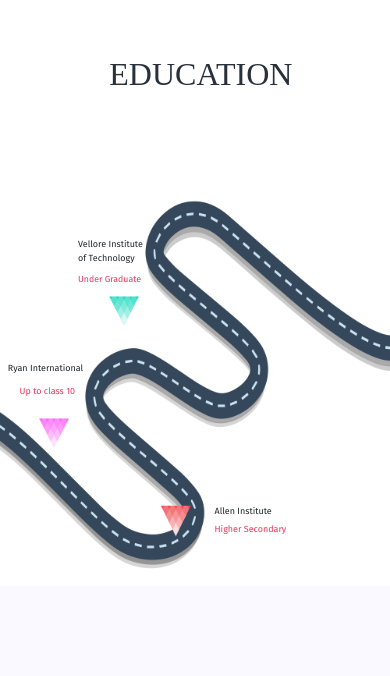
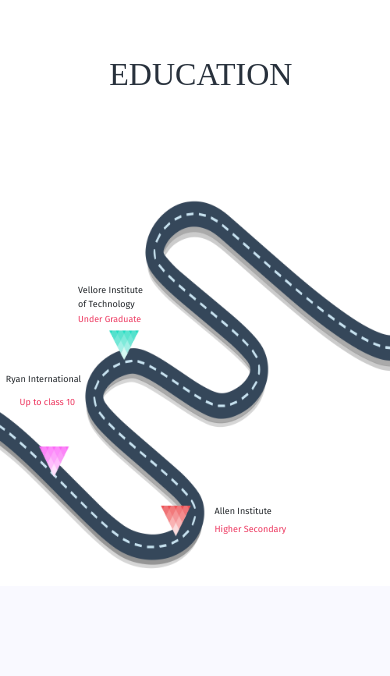
Before and after one commit to punidramesh/Perseus, a PHP site: page /main.html in a window 390 px wide; the page is wider, and only the part inside the window is pictured. Shown: the part 1408-2084 px from the top of that part. Run offline with PHP 8.4, Linux system fonts and the light colour scheme; some libraries are stand-ins or nearby versions; some web fonts are replaced.

Commit message:
fixed marker position in education

```diff
--- a/public/css/style.css
+++ b/public/css/style.css
@@ -906,22 +906,22 @@ footer .footer-right a{
       }
       .m1
       {
-          top: 70.75%;
+          top: 75.75%;
           left: 10%;
           height: 8vw;
           width: 8vw;
       }
       .ryan
       {
-          top: 61%;
-          left: 2%;
+          top: 63%;
+          left: 1.5%;
           font-size: 2.3vw;
       }
       .ryan-sub
       {
           position: absolute;
           font-family: 'Fira Sans', cursive;
-          top: 65%;
+          top: 67%;
           left: 5%;
           font-size: 2.3vw;
       }
@@ -950,7 +950,7 @@ footer .footer-right a{
       .m2
       {
           position: absolute;
-          top: 49.5%;
+          top: 55.5%;
           left: 27.9%;
           height: 8vw;
           width: 8vw;
@@ -958,7 +958,7 @@ footer .footer-right a{
       .vit
       {
           position: absolute;
-          top: 39.5%;
+          top: 47.5%;
           left: 20%;
           font-size: 2.3vw;
       }
@@ -966,7 +966,7 @@ footer .footer-right a{
       {
           position: absolute;
           font-family: 'Fira Sans', cursive;
-          top: 45.5%;
+          top: 52.5%;
           left: 20%;
           font-size: 2.25vw;
       }
```
